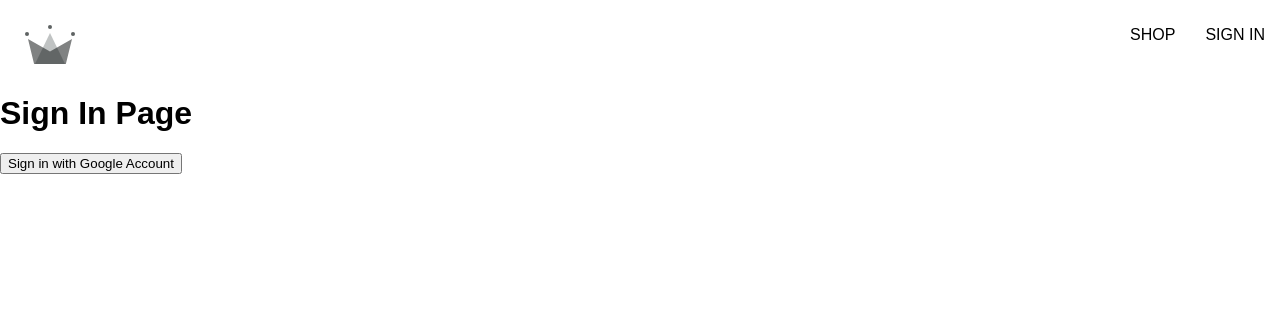
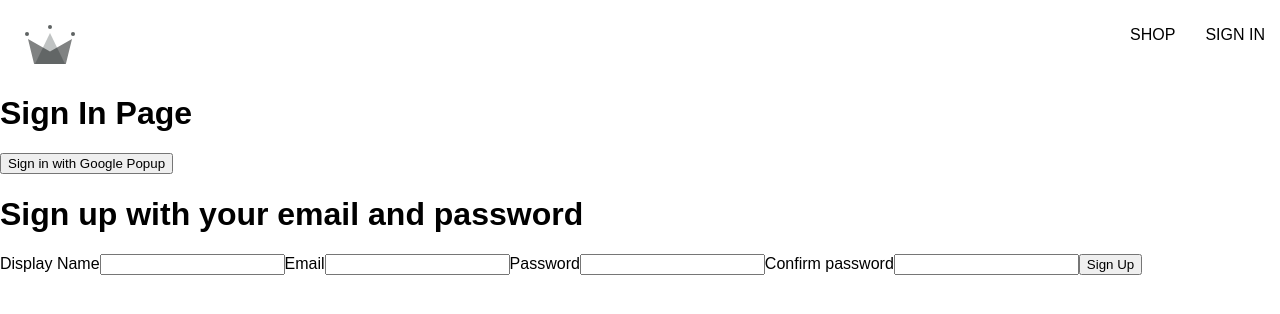
Before and after one commit to rytisguru/clothing-shop, a React (Create React App) app: page /sign-in in a window 1280 px wide. Shown: the top 314 px of the page. Built offline with nearby package versions, Linux system fonts and the light colour scheme; a web font is replaced by a local one.

Commit message:
Added Sign-in with Google and Sign Up Form

```diff
--- /dev/null
+++ b/src/components/sign-up-form/sign-up-form.component.jsx
@@ -0,0 +1,68 @@
+import { useState } from "react";
+import { createAuthUserWithEmailAndPassword } from "../../utils/firebase/firebase.utils";
+
+const defaultFormFields = {
+    displayName: '',
+    email: '',
+    password: '',
+    confirmPassword: ''
+}
+
+const SignUpForm = () => {
+
+    const [formFields, setFormFields] = useState(defaultFormFields);
+    const { displayName, email, password, confirmPassword } = formFields;
+
+    const handleSubmit = async (e) => {
+        e.preventDefault();
+
+        if (password == confirmPassword) {
+            const response = await createAuthUserWithEmailAndPassword(email, password)
+            console.log(response)
+        }
+    }
+
+    const handleChange = (e) => {
+        const { name, value } = e.target
+        setFormFields({ ...formFields, [name]: value })
+    }
+
+    return (
+        <div>
+            <h1>Sign up with your email and password</h1>
+            <form onSubmit={handleSubmit}>
+                <label>Display Name</label>
+                <input
+                    name="displayName"
+                    type="text"
+                    required
+                    onChange={handleChange}
+                    value={displayName} />
+                <label>Email</label>
+                <input
+                    name="email"
+                    type="email"
+                    required
+                    onChange={handleChange}
+                    value={email} />
+                <label>Password</label>
+                <input
+                    name="password"
+                    type="password"
+                    required
+                    onChange={handleChange}
+                    value={password} />
+                <label>Confirm password</label>
+                <input
+                    name="confirmPassword"
+                    type="password"
+                    required
+                    onChange={handleChange}
+                    value={confirmPassword} />
+                <button type="submit">Sign Up</button>
+            </form>
+        </div>
+    )
+}
+
+export default SignUpForm;
--- a/src/routes/sign-in/sign-in.component.jsx
+++ b/src/routes/sign-in/sign-in.component.jsx
@@ -1,6 +1,23 @@
-import { signInWithGooglePopup, createUserDocumentFromAuth } from "../../utils/firebase/firebase.utils";
+import SignUpForm from "../../components/sign-up-form/sign-up-form.component";
+import {
+    signInWithGooglePopup,
+    createUserDocumentFromAuth
+} from "../../utils/firebase/firebase.utils";
 
 const SignIn = () => {
+
+    // *************** //
+    // Redirect Method //
+    // *************** //
+    // useEffect(() => {
+    //     const getResponse = async () => {
+    //         const response = await getRedirectResult(auth);
+    //         if (response) {
+    //             const userDocRef = await createUserDocumentFromAuth(response.user);
+    //         }
+    //     }
+    //     getResponse()
+    // }, [])
 
     const logGoogleUser = async () => {
         const { user } = await signInWithGooglePopup();
@@ -10,7 +27,8 @@
     return (
         <div>
             <h1>Sign In Page</h1>
-            <button onClick={logGoogleUser}>Sign in with Google Account</button>
+            <button onClick={logGoogleUser}>Sign in with Google Popup</button>
+            <SignUpForm />
         </div>
     )
 }
--- a/src/utils/firebase/firebase.utils.js
+++ b/src/utils/firebase/firebase.utils.js
@@ -1,5 +1,10 @@
 import { initializeApp } from 'firebase/app';
-import { getAuth, signInWithRedirect, signInWithPopup, GoogleAuthProvider } from 'firebase/auth';
+import {
+  getAuth,
+  signInWithPopup,
+  GoogleAuthProvider,
+  createUserWithEmailAndPassword
+} from 'firebase/auth';
 import { getFirestore, doc, getDoc, setDoc } from 'firebase/firestore';
 
 const firebaseConfig = {
@@ -13,18 +18,23 @@
 
 const firebaseApp = initializeApp(firebaseConfig);
 
-  const provider = new GoogleAuthProvider();
+const googleProvider = new GoogleAuthProvider();
 
-  provider.setCustomParameters({
+googleProvider.setCustomParameters({
   prompt: "select_account"
 });
 
 export const auth = getAuth();
-  export const signInWithGooglePopup = () => signInWithPopup(auth, provider);
+export const signInWithGooglePopup = () => signInWithPopup(auth, googleProvider);
+
+// Redirect Method
+// export const signInWithGoogleRedirect = () => signInWithRedirect(auth, googleProvider);
 
 export const db = getFirestore();
 
 export const createUserDocumentFromAuth = async (userAuth) => {
+  if (!userAuth) return
+
   const userDocRef = doc(db, 'users', userAuth.uid)
   const userSnapshot = await getDoc(userDocRef);
 
@@ -41,3 +51,8 @@
 
   return userDocRef
 }
+
+export const createAuthUserWithEmailAndPassword = async (email, password) => {
+  if (!email || !password) return
+  return await createUserWithEmailAndPassword(auth, email, password)
+}
```
Lines whose indentation alone changed are shown as unchanged.
